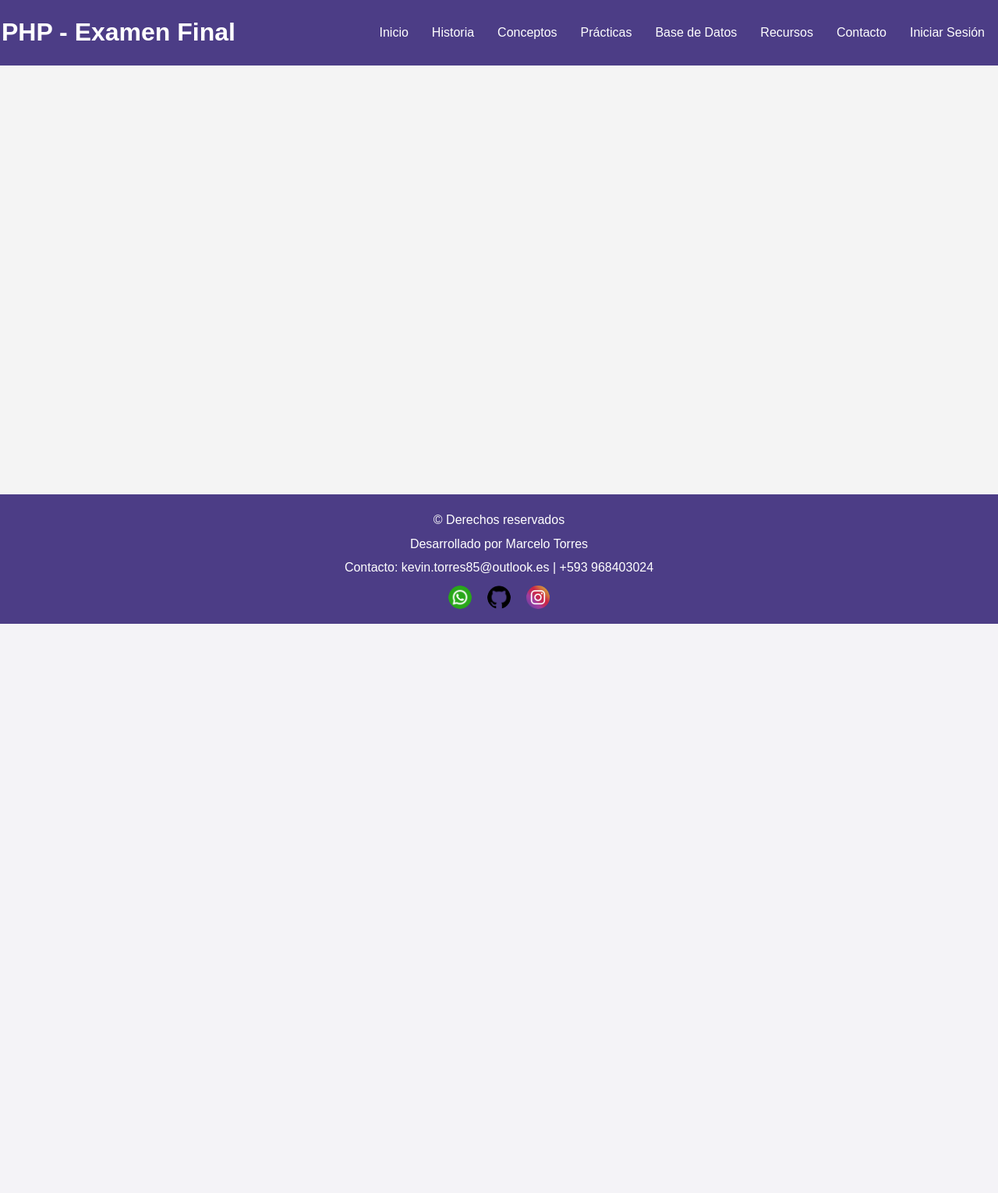
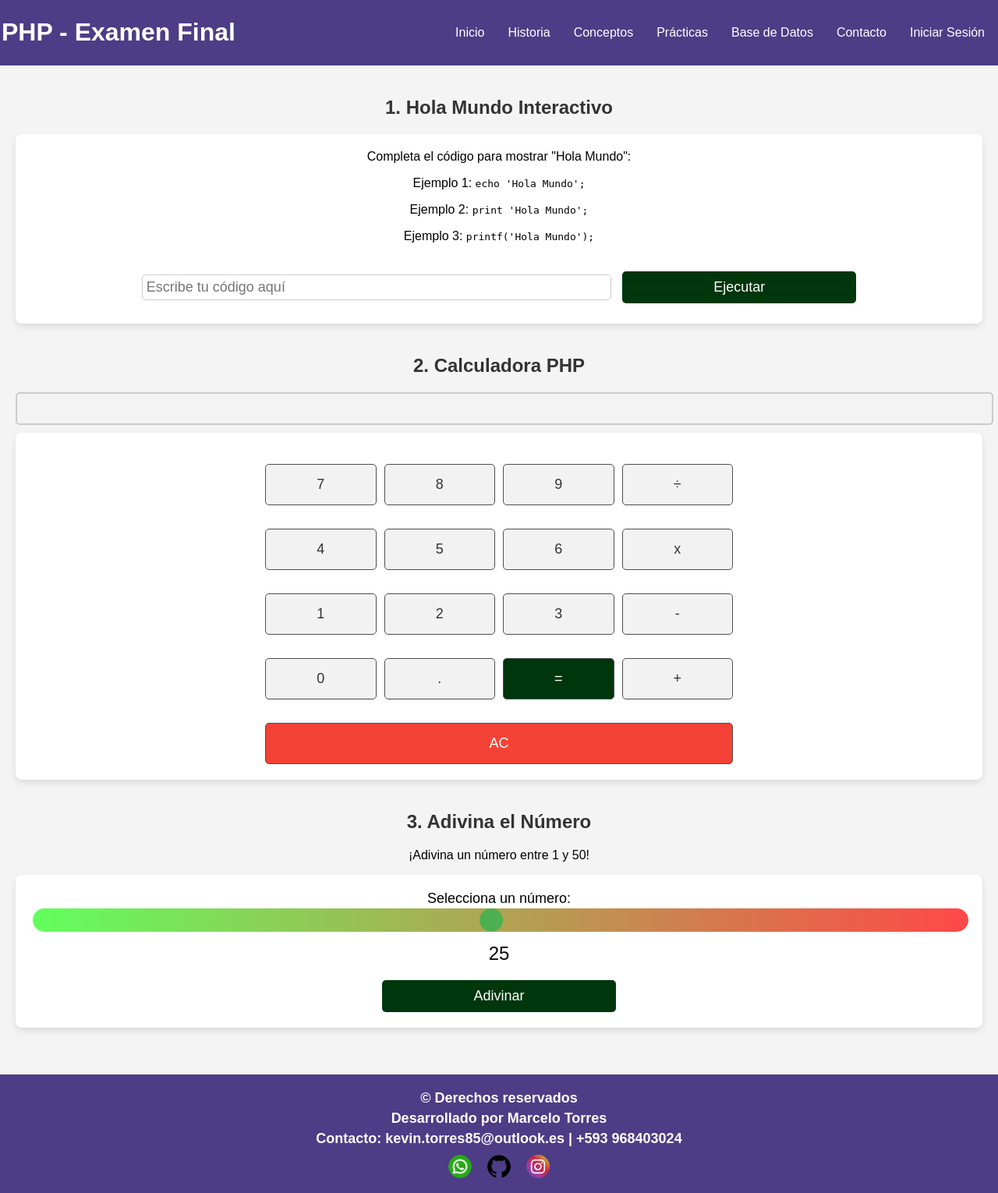
Before and after one commit to MarceloKP13/ExamenFinalSGBD, a PHP site: page /php/practicas.php in a window 1280 px wide. Shown: the whole page at 78% size. Before the commit the page ends 800 px from the top, so only its background shows below. Run offline with PHP 8.4, Linux system fonts and the light colour scheme; a stand-in replaces the project's code that opens the database connection.

Commit message:
practicas-contacto-conexion-db

```diff
--- a/anexos/css/conceptos.css
+++ b/anexos/css/conceptos.css
@@ -172,5 +172,5 @@ tr:hover {
 
 .btn-seguridad:hover {
     background-color: #283f2d;
-    transform: scale(1.05);
+    transform: scale(.05);
 }
--- /dev/null
+++ b/anexos/css/practicas.css
@@ -0,0 +1,208 @@
+/* Estilos generales */
+body {
+    font-family: Arial, sans-serif;
+    margin: 0;
+    padding: 0;
+    background-color: #f4f4f4;
+}
+
+main {
+    padding: 20px;
+}
+
+h2 {
+    font-size: 24px;
+    color: #333;
+    margin-bottom: 20px;
+}
+
+form {
+    margin-bottom: 30px;
+    padding: 20px;
+    background-color: #ffffff;
+    border-radius: 8px;
+    box-shadow: 0 4px 8px rgba(0, 0, 0, 0.1);
+}
+
+input[type="text"],
+input[type="number"],
+input[type="email"],
+select {
+    width: 100%;
+    padding: 5px;
+    margin-bottom: 10px;
+    border: 1px solid #ccc;
+    border-radius: 5px;
+    font-size: 18px;
+}
+
+button[type="submit"] {
+    width: 25%;
+    padding: 10px;
+    background-color: #00360c;
+    color: white;
+    border: none;
+    border-radius: 5px;
+    font-size: 18px;
+    cursor: pointer;
+}
+
+button[type="submit"]:hover {
+    background-color: #283f2d;
+}
+
+section {
+    margin-bottom: 40px;
+    text-align: center;
+}
+
+/* Estilos para la retroalimentación */
+div p {
+    font-size: 18px;
+    color: #ff5722;
+    font-weight: bold;
+}
+
+div p:last-child {
+    color: #4caf50;
+}
+
+
+/* Estilo para el botón de retroalimentación */
+.btn {
+    display: inline-block;
+    background-color: #00360c;
+    color: white;
+    padding: 10px 20px;
+    text-decoration: none;
+    border-radius: 5px;
+    margin-top: 10px;
+    font-size: 16px;
+}
+
+.btn:hover {
+    background-color: #283f2d;
+}
+
+/* Sección de adivinanza */
+input[type="number"][name="adivinanza"] {
+    width: 30%;
+    margin-bottom: 10px;
+}
+
+form input[type="number"],
+form input[type="text"],
+form input[type="email"],
+form select {
+    display: inline-block;
+    width: calc(50% - 10px);
+    margin-right: 10px;
+}
+
+/* Responsividad */
+@media (max-width: 768px) {
+    form input[type="number"],
+    form input[type="text"],
+    form input[type="email"],
+    form select,
+    form button[type="submit"] {
+        width: 100%;
+    }
+}
+
+/* Estilos básicos para la calculadora */
+#resultado {
+    color: black;
+    font-size: 24px;
+    text-align: center;
+    border: 2px solid #ccc;
+    border-radius: 5px;
+    margin-bottom: 10px;
+}
+
+.teclado {
+    display: grid;
+    grid-template-columns: repeat(4, 1fr);
+    grid-gap: 10px;
+    justify-content: center;
+    max-width: 50%;
+    margin: 0 auto;
+}
+
+.boton {
+    color: #333;
+    padding: 15px;
+    font-size: 18px;
+    background-color: #f2f2f2;
+    border: 1px solid #4e4e4e;
+    border-radius: 5px;
+    cursor: pointer;
+    transition: background-color 0.3s;
+}
+
+.boton:hover {
+    background-color: #ddd;
+}
+
+.boton-igual {
+    background-color: #00360c;
+    color: white;
+}
+
+.boton-igual:hover {
+    background-color: #283f2d;
+}
+
+.boton-ac {
+    background-color: #f44336;
+    color: white;
+    grid-column: span 4;
+}
+
+.boton-ac:hover {
+    background-color: #e53935;
+}
+
+input[type="range"] {
+    -webkit-appearance: none;
+    width: 100%;
+    height: 30px;
+    background: transparent;
+    cursor: pointer;
+}
+
+input[type="range"]::-webkit-slider-runnable-track {
+    width: 100%;
+    height: 30px;
+    border-radius: 15px;
+    background: linear-gradient(to right, #62ff5d, #ff4848);
+}
+
+input[type="range"]::-webkit-slider-thumb {
+    -webkit-appearance: none;
+    width: 30px;
+    height: 30px;
+    border-radius: 50%;
+    background-color: #4CAF50;
+    border: none;
+    cursor: pointer;
+    transition: background-color 0.3s;
+}
+
+input[type="range"]:hover::-webkit-slider-thumb {
+    background-color: #45a049;
+}
+
+button {
+    color: white;
+    padding: 10px 20px;
+    border: none;
+    border-radius: 5px;
+    font-size: 18px;
+    cursor: pointer;
+    margin-top: 20px;
+}
+
+button:hover {
+    background-color: #45a049;
+}
--- a/index.php
+++ b/index.php
@@ -24,7 +24,6 @@ session_start();
                 <li><a href="php/conceptos.php">Conceptos</a></li>
                 <li><a href="php/practicas.php">Prácticas</a></li>
                 <li><a href="php/basededatos.php">Base de Datos</a></li>
-                <li><a href="php/recursos.php">Recursos</a></li>
                 <li><a href="php/contacto.php">Contacto</a></li>
                 <li>
                     <?php if (isset($_SESSION['usuario'])):?>
--- a/php/basededatos.php
+++ b/php/basededatos.php
@@ -23,7 +23,6 @@ session_start();
                 <li><a href="../php/conceptos.php">Conceptos</a></li>
                 <li><a href="../php/practicas.php">Prácticas</a></li>
                 <li><a href="../php/basededatos.php">Base de Datos</a></li>
-                <li><a href="../php/recursos.php">Recursos</a></li>
                 <li><a href="../php/contacto.php">Contacto</a></li>
                 <li>
                     <?php if (isset($_SESSION['usuario'])): ?>
--- a/php/conceptos.php
+++ b/php/conceptos.php
@@ -23,7 +23,6 @@ session_start();
                 <li><a href="../php/conceptos.php">Conceptos</a></li>
                 <li><a href="../php/practicas.php">Prácticas</a></li>
                 <li><a href="../php/basededatos.php">Base de Datos</a></li>
-                <li><a href="../php/recursos.php">Recursos</a></li>
                 <li><a href="../php/contacto.php">Contacto</a></li>
                 <li>
                     <?php if (isset($_SESSION['usuario'])): ?>
--- a/php/historia.php
+++ b/php/historia.php
@@ -23,7 +23,6 @@ session_start();
                 <li><a href="../php/conceptos.php">Conceptos</a></li>
                 <li><a href="../php/practicas.php">Prácticas</a></li>
                 <li><a href="../php/basededatos.php">Base de Datos</a></li>
-                <li><a href="../php/recursos.php">Recursos</a></li>
                 <li><a href="../php/contacto.php">Contacto</a></li>
                 <li>
                     <?php if (isset($_SESSION['usuario'])): ?>
--- a/php/practicas.php
+++ b/php/practicas.php
@@ -1,5 +1,5 @@
 <?php
-session_start();
+session_start(); // Solo esta llamada al principio es necesaria.
 ?>
 
 <!DOCTYPE html>
@@ -8,8 +8,8 @@ session_start();
     <meta charset="UTF-8">
     <meta name="viewport" content="width=device-width, initial-scale=1.0">
     <link rel="icon" href="../anexos/imagenes/practicas.png">
-    <title>Prácticas de PHP</title>
-    <link rel="stylesheet" href="../anexos/css/conceptos.css">
+    <title>Prácticas Interactivas</title>
+    <link rel="stylesheet" href="../anexos/css/practicas.css">
     <link rel="stylesheet" href="../anexos/css/header_footer.css">
 </head>
 <body>
@@ -23,7 +23,6 @@ session_start();
                 <li><a href="../php/conceptos.php">Conceptos</a></li>
                 <li><a href="../php/practicas.php">Prácticas</a></li>
                 <li><a href="../php/basededatos.php">Base de Datos</a></li>
-                <li><a href="../php/recursos.php">Recursos</a></li>
                 <li><a href="../php/contacto.php">Contacto</a></li>
                 <li>
                     <?php if (isset($_SESSION['usuario'])): ?>
@@ -38,7 +37,136 @@ session_start();
         </nav>
     </header>
 
+    <main>
+    <section>
+    <h2>1. Hola Mundo Interactivo</h2>
+    <form method="POST">
+        <label for="codigo">Completa el código para mostrar "Hola Mundo":</label>
+        <p>Ejemplo 1: <code>echo 'Hola Mundo';</code></p>
+        <p>Ejemplo 2: <code>print 'Hola Mundo';</code></p>
+        <p>Ejemplo 3: <code>printf('Hola Mundo');</code></p>
+        <input type="text" name="codigo" id="codigo" placeholder="Escribe tu código aquí">
+        <button type="submit">Ejecutar</button>
+    </form>
+    <div>
+        <?php
+        if ($_SERVER['REQUEST_METHOD'] == 'POST' && isset($_POST['codigo'])) {
+            $codigo = trim($_POST['codigo']);
+            // Verifica si el código es correcto en alguna de las formas
+            if ($codigo === "echo 'Hola Mundo';" || $codigo === "print 'Hola Mundo';" || $codigo === "printf('Hola Mundo');") {
+                echo "<p>¡Correcto! Resultado: Hola Mundo</p>";
+            } else {
+                echo "<p>Error, inténtalo de nuevo. Usa ejemplos como:<br><code>echo 'Hola Mundo';</code>, <code>print 'Hola Mundo';</code>, o <code>printf('Hola Mundo');</code></p>";
+            }
+        }
+        ?>
+    </div>
+</section>
 
+<section>
+    <h2>2. Calculadora PHP</h2>
+    <div class="resultado">
+        <input type="text" id="resultado" disabled>
+    </div>
+    <form method="POST">
+        <div class="teclado">
+            <button type="button" class="boton" onclick="agregarNumero('7')">7</button>
+            <button type="button" class="boton" onclick="agregarNumero('8')">8</button>
+            <button type="button" class="boton" onclick="agregarNumero('9')">9</button>
+            <button type="button" class="boton" onclick="agregarOperacion('/')">÷</button>
+
+            <button type="button" class="boton" onclick="agregarNumero('4')">4</button>
+            <button type="button" class="boton" onclick="agregarNumero('5')">5</button>
+            <button type="button" class="boton" onclick="agregarNumero('6')">6</button>
+            <button type="button" class="boton" onclick="agregarOperacion('*')">x</button>
+
+            <button type="button" class="boton" onclick="agregarNumero('1')">1</button>
+            <button type="button" class="boton" onclick="agregarNumero('2')">2</button>
+            <button type="button" class="boton" onclick="agregarNumero('3')">3</button>
+            <button type="button" class="boton" onclick="agregarOperacion('-')">-</button>
+
+            <button type="button" class="boton" onclick="agregarNumero('0')">0</button>
+            <button type="button" class="boton" onclick="agregarPunto()">.</button>
+            <button type="button" class="boton boton-igual" onclick="calcular()">=</button>
+            <button type="button" class="boton" onclick="agregarOperacion('+')">+</button>
+
+            <button type="button" class="boton boton-ac" onclick="limpiar()">AC</button>
+        </div>
+    </form>
+
+    <div>
+        <?php
+        if (isset($_POST['num1'], $_POST['num2'], $_POST['operacion'])) {
+            $num1 = $_POST['num1'];
+            $num2 = $_POST['num2'];
+            $operacion = $_POST['operacion'];
+            $resultado = eval("return \$num1 $operacion \$num2;");
+            echo "<p>Resultado: $resultado</p>";
+        }
+        ?>
+    </div>
+</section>
+<section>
+    <h2>3. Adivina el Número</h2>
+    <p>¡Adivina un número entre 1 y 50!</p>
+
+    <?php
+    // Si el número no ha sido generado aún, lo generamos aleatoriamente entre 1 y 50
+    if (!isset($_SESSION['numero'])) {
+        $_SESSION['numero'] = rand(1, 50);
+    }
+    ?>
+
+    <form method="POST">
+        <label for="adivinanza" style="font-size: 18px;">Selecciona un número:</label>
+        <input
+            type="range"
+            name="adivinanza"
+            id="adivinanza"
+            min="1"
+            max="50"
+            value="25"
+            step="1"
+            required>
+
+        <div style="text-align: center; margin-top: 10px;">
+            <span id="valorRange" style="font-size: 24px;">25</span>
+        </div>
+
+        <button type="submit">Adivinar</button>
+    </form>
+
+    <div style="margin-top: 20px; font-size: 20px; font-weight: bold;">
+        <?php
+        // Comprobar si el formulario ha sido enviado y si el valor de la adivinanza está presente
+        if (isset($_POST['adivinanza'])) {
+            $adivinanza = $_POST['adivinanza'];
+
+            // Comparar el número adivinado con el número generado
+            if ($adivinanza < $_SESSION['numero']) {
+                echo "El número es mayor.";
+            } elseif ($adivinanza > $_SESSION['numero']) {
+                echo "El número es menor.";
+            } else {
+                echo "¡Felicidades, adivinaste el número!";
+                unset($_SESSION['numero']); // Eliminar el número para que se genere uno nuevo
+            }
+        }
+        ?>
+    </div>
+</section>
+
+<script>
+// Script para actualizar el valor mostrado del rango
+const rangeInput = document.getElementById("adivinanza");
+const valueSpan = document.getElementById("valorRange");
+
+rangeInput.addEventListener("input", function() {
+    valueSpan.textContent = rangeInput.value;
+});
+</script>
+
+    </main>
 
     <footer class="footer">
         <div class="footer-content">
@@ -53,5 +181,6 @@ session_start();
         </div>
     </footer>
     <script src="../anexos/js/script.js"></script>
+
 </body>
 </html>
--- a/php/recursos.php
+++ b/php/recursos.php
@@ -23,7 +23,6 @@ session_start();
                 <li><a href="../php/conceptos.php">Conceptos</a></li>
                 <li><a href="../php/practicas.php">Prácticas</a></li>
                 <li><a href="../php/basededatos.php">Base de Datos</a></li>
-                <li><a href="../php/recursos.php">Recursos</a></li>
                 <li><a href="../php/contacto.php">Contacto</a></li>
                 <li>
                     <?php if (isset($_SESSION['usuario'])): ?>
```
Also changed, not shown: anexos/css/contacto.css (+7 -18 lines), anexos/js/script.js (+35 -0 lines), php/auth_com/conexion_com.php (added, +12 -0 lines), php/auth_com/save_com.php (added, +24 -0 lines), php/contacto.php (+25 -17 lines), php/perfil.php (deleted, +0 -57 lines).
